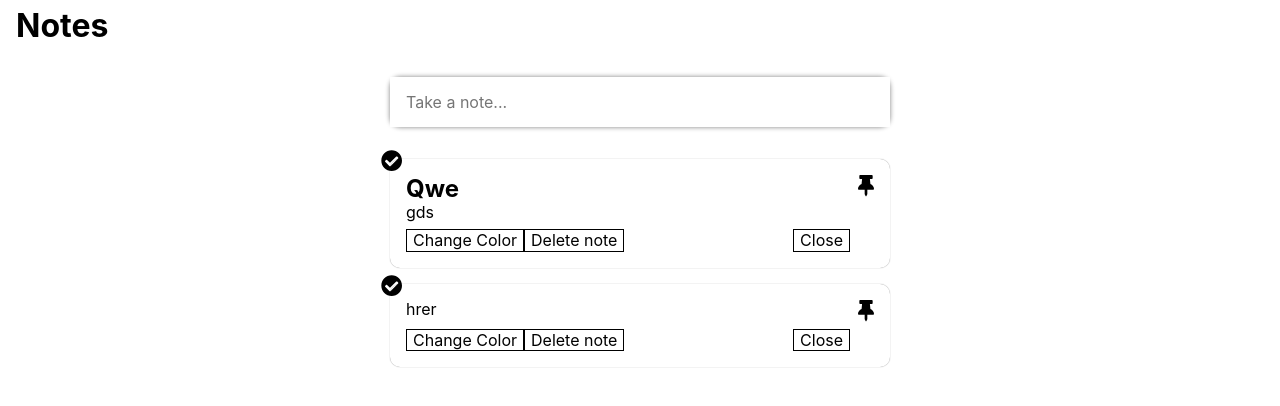
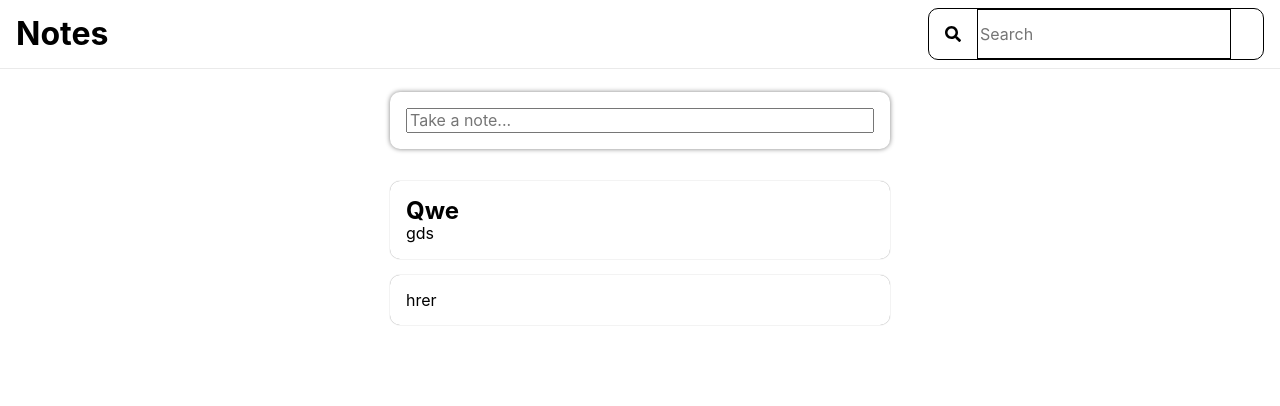
Before and after one commit to Awfj/notes, a React (Create React App) app: page / in a window 1280 px wide. Shown: the top 406 px of the page. Built offline with nearby package versions, Linux system fonts and the light colour scheme.

Commit message:
add Header

```diff
--- a/src/App.js
+++ b/src/App.js
@@ -1,6 +1,7 @@
 import React from "react";
 import "./App.scss";
 
+import Header from "./components/Header/Header";
 import Keep from "./components/Keep/Keep";
 
 class App extends React.Component {
@@ -73,13 +74,11 @@
   };
 
   render() {
-    // console.log(this.state.notes);
+    // console.log(this.state.expanded);
 
     return (
       <div className="App" onClick={this.handleClick}>
-        <header>
-          <h1>Notes</h1>
-        </header>
+        <Header />
 
         <main>
           <Keep
--- /dev/null
+++ b/src/components/Header/Header.js
@@ -0,0 +1,23 @@
+import React from "react";
+import styles from "./Header.module.scss";
+import { FontAwesomeIcon } from "@fortawesome/react-fontawesome";
+import { faSearch } from "@fortawesome/free-solid-svg-icons";
+
+const Header = () => {
+  return (
+    <header className={styles.Header}>
+      <h1>Notes</h1>
+      <div>
+        <form>
+          <button>
+            <FontAwesomeIcon icon={faSearch} />
+          </button>
+          <input type="search" placeholder="Search" />
+        </form>
+        {/* <button type='button'>Enable Dark Theme</button> */}
+      </div>
+    </header>
+  );
+};
+
+export default Header;
--- /dev/null
+++ b/src/components/Header/Header.module.scss
@@ -0,0 +1,20 @@
+.Header {
+  // border-bottom: 1px solid grey;
+  display: flex;
+  justify-content: space-between;
+  align-items: center;
+  box-shadow: 0 0 1px gray;
+  form {
+    border-radius: 10px;
+    padding-right: 2em;
+    border: 1px solid #000;
+    display: flex;
+  }
+  button {
+    padding: 1em;
+  }
+  input {
+    // padding: 1em 0;
+    border: 1px solid #000;
+  }
+}
--- a/src/components/Keep/Keep.js
+++ b/src/components/Keep/Keep.js
@@ -1,48 +1,21 @@
 import React from "react";
 
 import styles from "./Keep.module.scss";
+import NewNote from "../NewNote/NewNote";
 import Notes from "../Notes/Notes";
-import Toolbox from "../Toolbox/Toolbox";
 
 const Keep = props => {
-  let NoteFormStyles = styles.NoteForm;
-  // if (props.expanded) {
-  //   NoteFormStyles += " newNote";
-  // }
   return (
     <div className={styles.Keep}>
-      <form
-        name="noteForm"
-        className={NoteFormStyles}
-        onSubmit={props.handleSubmit}
-      >
-        {props.expanded ? (
-          <Toolbox>
-            <input type="text" name="title" placeholder="Title" />
-            <input
-              className={props.expanded ? null : "newNote"}
-              type="text"
-              placeholder="Take a note..."
-              autoComplete="off"
-              name="body"
-              value={props.value}
-              onChange={props.handleChange}
-              onClick={props.expandForm}
-            />
-          </Toolbox>
-        ) : (
-          <input
-            className={styles.newNote}
-            type="text"
-            placeholder="Take a note..."
-            autoComplete="off"
-            name="body"
-            value={props.value}
-            onChange={props.handleChange}
-            onClick={props.expandForm}
-          />
-        )}
-      </form>
+      <NewNote
+        value={props.value}
+        notes={props.notes}
+        expanded={props.expanded}
+        handleChange={props.handleChange}
+        handleSubmit={props.handleSubmit}
+        expandForm={props.expandForm}
+        removeNote={props.removeNote}
+      />
       <Notes notes={props.notes} removeNote={props.removeNote} />
     </div>
   );
--- a/src/components/Keep/Keep.module.scss
+++ b/src/components/Keep/Keep.module.scss
@@ -1,19 +1,3 @@
-.Keep {
-  display: grid;
-  grid-gap: 2em;
-  .NoteForm {
-    // border: 1px solid red;
-    display: flex;
-    flex-direction: column;
-    border-radius: 10px;
-    box-shadow: 0 0 5px gray;
-    width: 100%;
-    border: none;
-    input {
-      border: none;
-    }
-  }
-  input.newNote {
-    padding: 1em;
-  }
-}
+// .Keep {
+
+// }
--- /dev/null
+++ b/src/components/NewNote/NewNote.js
@@ -0,0 +1,42 @@
+import React from "react";
+import styles from "./NewNote.module.scss";
+// import Toolbox from "../Toolbox/Toolbox";
+
+const NewNote = props => {
+  return (
+    <form
+      name="noteForm"
+      className={`note ${styles.NewNote}`}
+      onClick={props.expandForm}
+      onSubmit={props.handleSubmit}
+    >
+      {props.expanded ? (
+        // <Toolbox>
+        <div>
+          <input type="text" name="title" placeholder="Title" />
+          <input
+            type="text"
+            placeholder="Take a note..."
+            autoComplete="off"
+            name="body"
+            value={props.value}
+            onChange={props.handleChange}
+          />
+          {/* </Toolbox> */}
+        </div>
+      ) : (
+        <input
+          type="text"
+          placeholder="Take a note..."
+          autoComplete="off"
+          name="body"
+          value={props.value}
+          onChange={props.handleChange}
+          onClick={props.expandForm}
+        />
+      )}
+    </form>
+  );
+};
+
+export default NewNote;
--- /dev/null
+++ b/src/components/NewNote/NewNote.module.scss
@@ -0,0 +1,7 @@
+.NewNote {
+  box-shadow: 0 0 5px gray;
+  margin-bottom: 2em;
+  input {
+    width: 100%;
+  }
+}
--- a/src/components/Note/Note.js
+++ b/src/components/Note/Note.js
@@ -1,7 +1,7 @@
 import React from "react";
 
 import styles from "./Note.module.scss";
-import Toolbox from "../Toolbox/Toolbox";
+// import Toolbox from "../Toolbox/Toolbox";
 
 const Note = props => {
   const { title, body } = props.note;
@@ -19,14 +19,14 @@
 
   return (
     <article
-      className={styles.Note}
+      className={`note ${styles.Note}`}
       // onMouseEnter={handleMouseEnter}
       // onMouseLeave={handleMouseLeave}
     >
-      <Toolbox>
-        {title ? <h2>{title}</h2> : null}
-        {body ? <p>{body}</p> : null}
-      </Toolbox>
+      {/* <Toolbox> */}
+      {title ? <h2>{title}</h2> : null}
+      {body ? <p>{body}</p> : null}
+      {/* </Toolbox> */}
     </article>
   );
 };
--- a/src/components/Note/Note.module.scss
+++ b/src/components/Note/Note.module.scss
@@ -1,6 +1,4 @@
 .Note {
-  border-radius: 10px;
-  box-shadow: 0 0 1px gray;
   transition: all 0.1s ease-in-out;
   &:hover {
     box-shadow: 0 0 5px gray;
--- a/src/components/Toolbox/Toolbox.module.scss
+++ b/src/components/Toolbox/Toolbox.module.scss
@@ -3,7 +3,7 @@
   display: grid;
   grid-template-columns: 1fr auto;
   grid-gap: 0.5em;
-  padding: 1em;
+  // padding: 1em;
   .select {
     position: absolute;
     top: -9px;
--- a/src/index.css
+++ b/src/index.css
@@ -37,3 +37,9 @@
   padding-left: 0;
   list-style: none;
 }
+
+.note {
+  border-radius: 10px;
+  box-shadow: 0 0 1px gray;
+  padding: 1em;
+}
```
Also changed, not shown: src/App.scss (+0 -11 lines).
